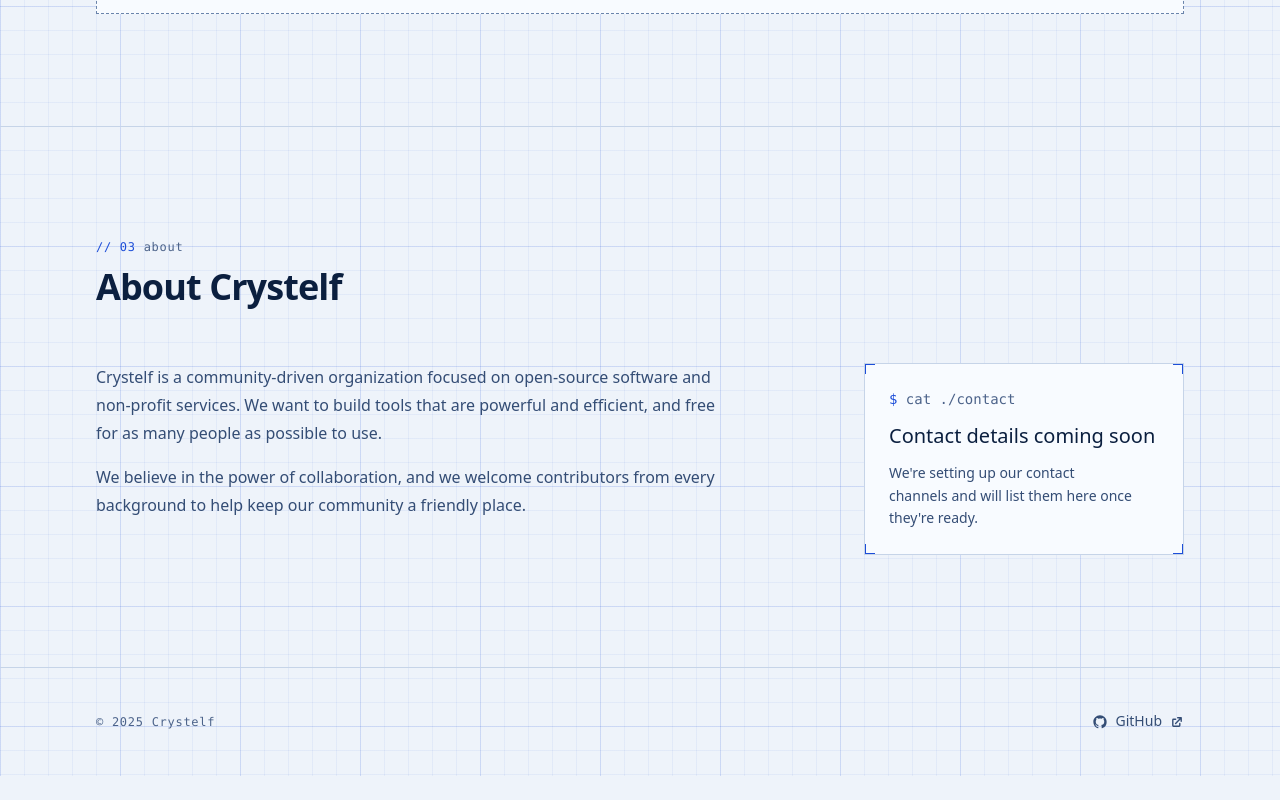
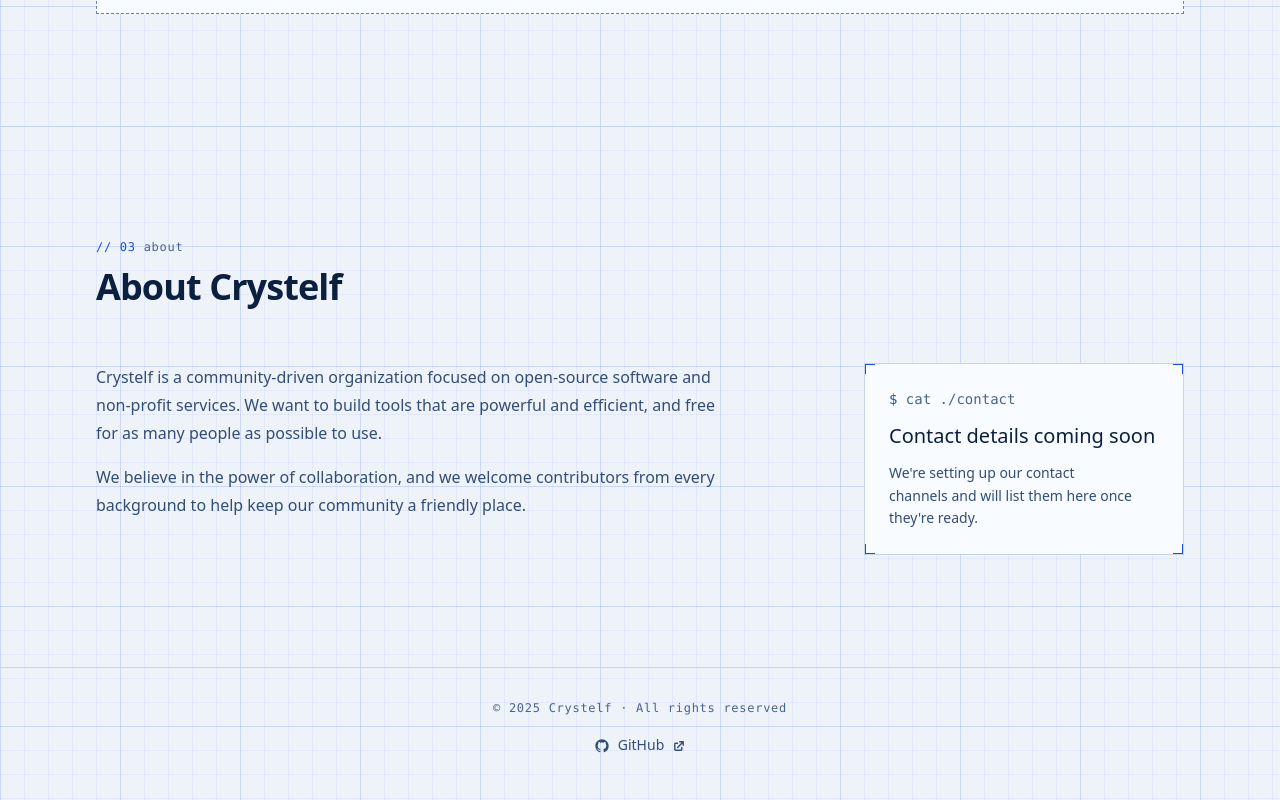
Before and after one commit to crystelf/crystelf-web, a React (Vite) app: page / in a window 1280 px wide. Shown: the part 1914-2714 px from the top of the page. Before the commit the page ends 2690 px from the top, so only its background shows below. Built offline with nearby package versions, Linux system fonts and the light colour scheme.

Commit message:
fix(layout): 页脚版权行补充保留所有权利并整体居中

```diff
--- a/src/components/layout/Footer.tsx
+++ b/src/components/layout/Footer.tsx
@@ -10,9 +10,9 @@
 
   return (
     <footer className="border-t border-line">
-      <Container className="flex flex-col items-start gap-4 py-8 md:flex-row md:items-center md:justify-between">
+      <Container className="flex flex-col items-center gap-2 py-8 text-center">
         <p className="label-mono">
-          © {year} {t.footer.owner}
+          © {year} {t.footer.owner} · {t.footer.rights}
         </p>
         <a
           href={GITHUB_ORG_URL}
--- a/src/locales/en-US.ts
+++ b/src/locales/en-US.ts
@@ -92,6 +92,7 @@
   },
   footer: {
     owner: "Crystelf",
+    rights: "All rights reserved",
     github: "GitHub",
   },
 };
--- a/src/locales/zh-CN.ts
+++ b/src/locales/zh-CN.ts
@@ -85,6 +85,7 @@
   },
   footer: {
     owner: "晶灵工作室",
+    rights: "保留所有权利",
     github: "GitHub",
   },
 };
```
Also changed, not shown: 1 other file (tests, documents, lock files or other folders).
